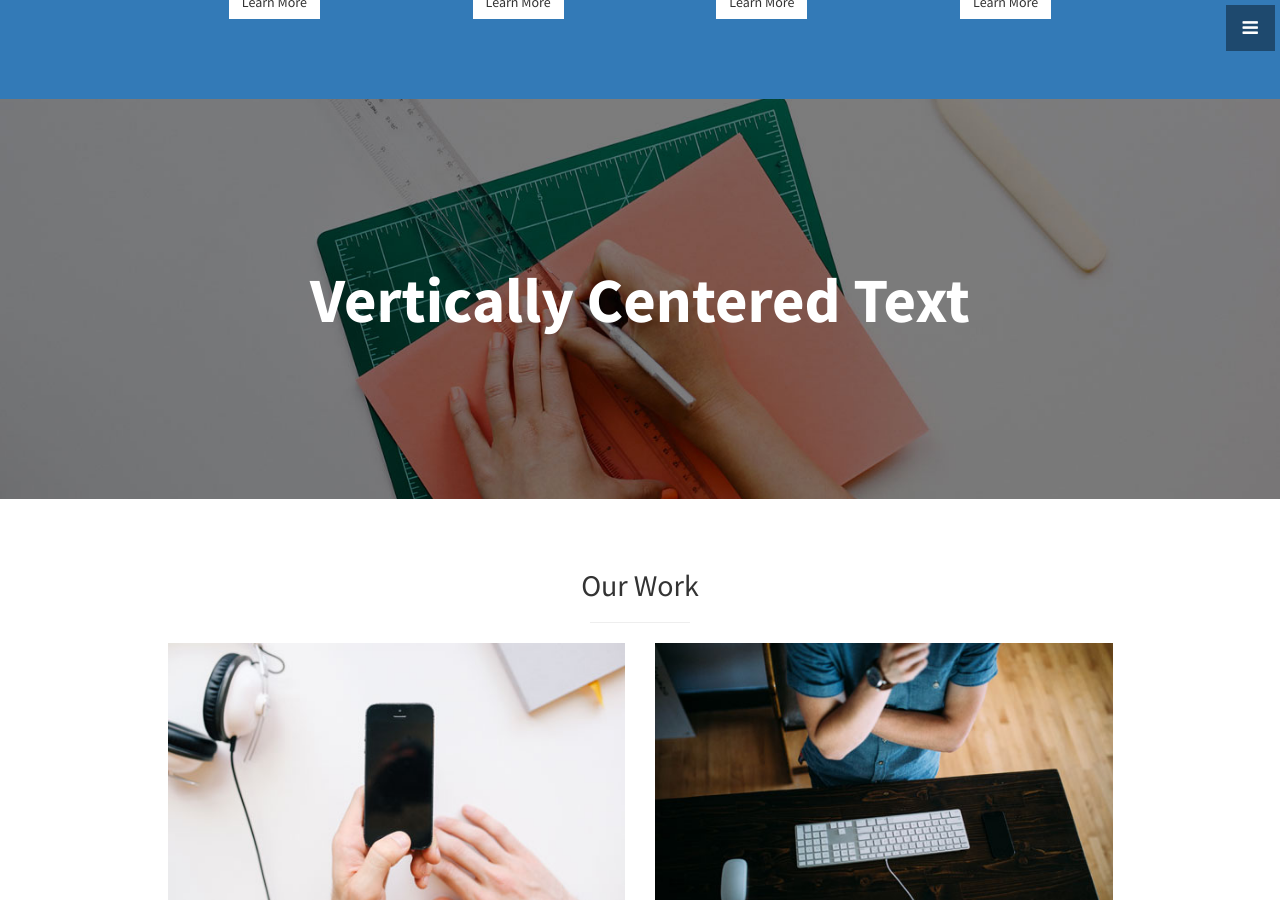
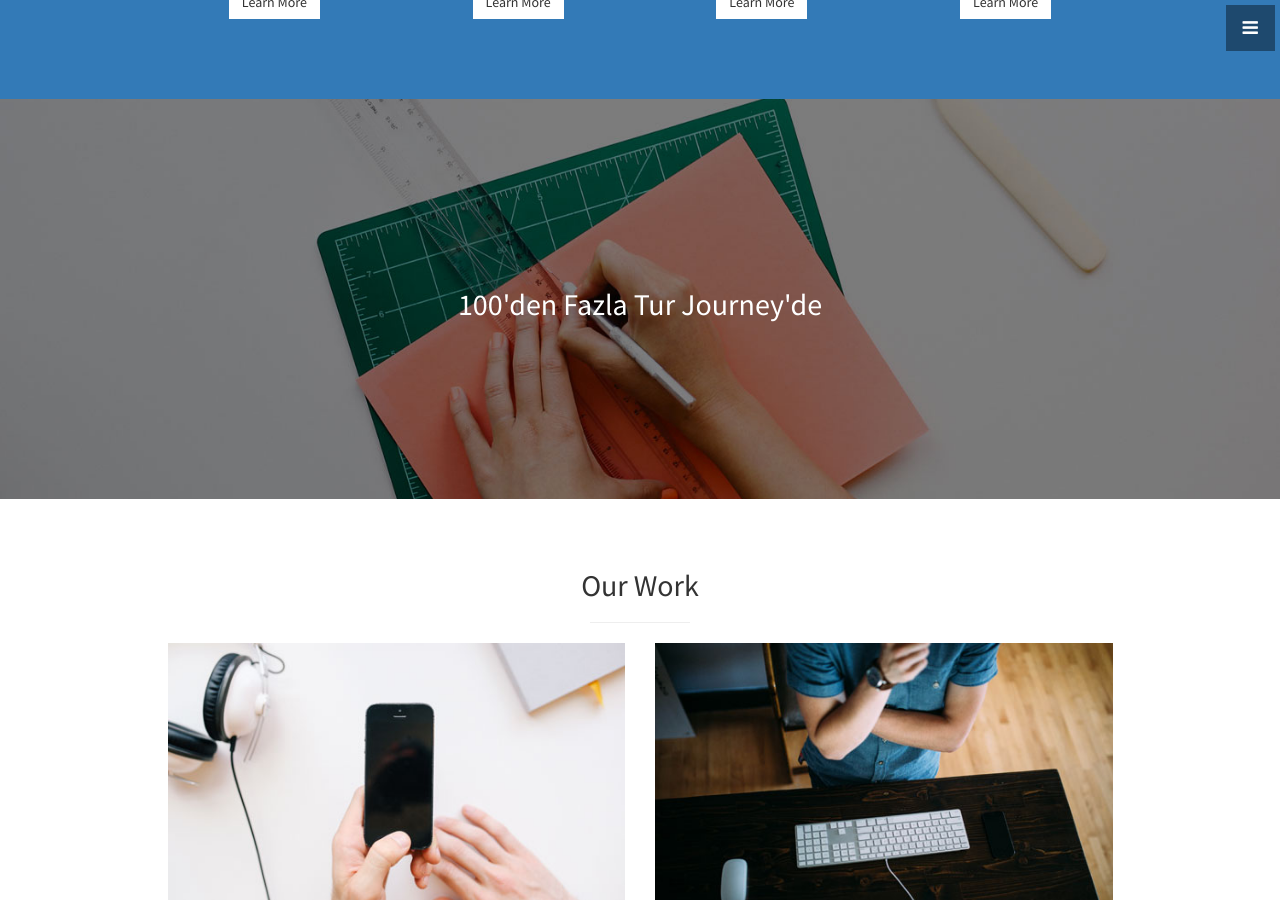
Before and after one commit to hilalvarol/hilalvarol.github.io, a Jekyll site: the page built from index.html, in a window 1280 px wide and 900 px high, scrolled down 1561 px. Built offline with Jekyll 4.4.1, drawn with Linux system fonts in a browser that asks for light colours.

Commit message:
Update callout.html

```diff
--- a/_includes/callout.html
+++ b/_includes/callout.html
@@ -1,5 +1,5 @@
 <aside class="callout">
   <div class="text-vertical-center">
-    <h1>Vertically Centered Text</h1>
+    <h2>100'den Fazla Tur Journey'de</h2>
   </div>
 </aside>
```
